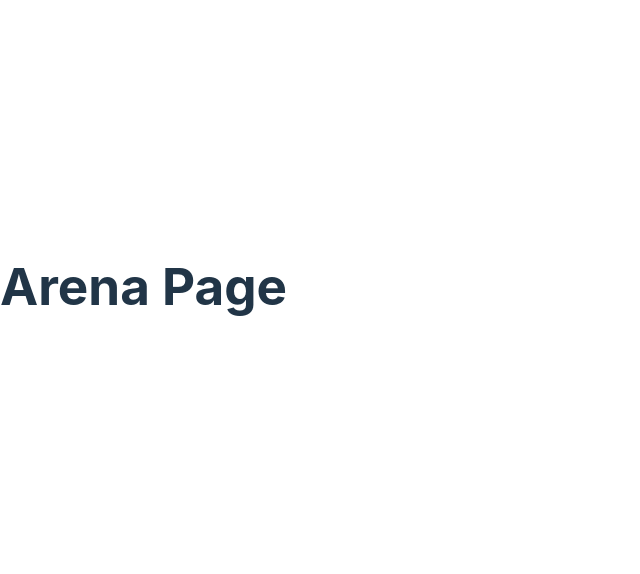
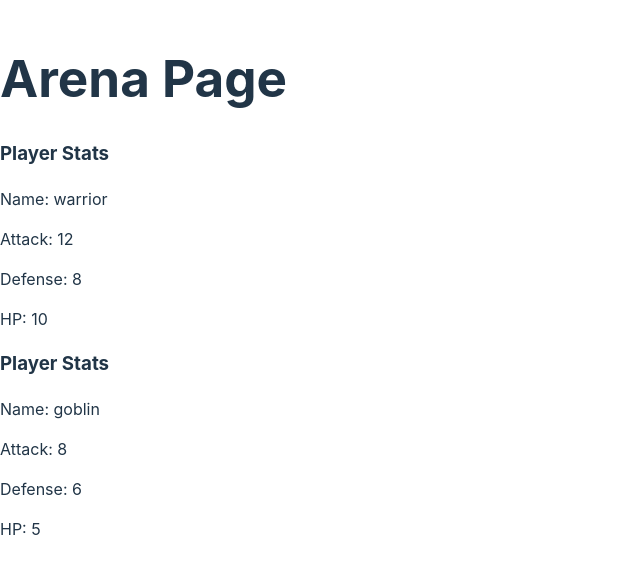
Before and after one commit to Uken81/fighting-fantasy, a React (Vite) app: page /arena in a window 1280 px wide. Shown: the part 114-688 px from the top of the page, without its empty margins (0-640 px from the left). Built offline with nearby package versions, Linux system fonts and the light colour scheme.

Commit message:
Create CharacterBuilds with test combatants. Create areana screen. Create CombatantStats components.

```diff
--- /dev/null
+++ b/src/CharactetBuilds/OpponentBuilds/goblin.ts
@@ -0,0 +1,13 @@
+export class Goblin {
+  name: string;
+  attack: number;
+  defense: number;
+  hp: number;
+
+  constructor(attack: number, defense: number, hp: number) {
+    this.name = 'goblin';
+    this.attack = attack;
+    this.defense = defense;
+    this.hp = hp;
+  }
+}
--- /dev/null
+++ b/src/CharactetBuilds/PlayerBuilds/warrior.ts
@@ -0,0 +1,13 @@
+export class PlayerWarrior {
+  public name: string;
+  public attack: number;
+  public defense: number;
+  public hp: number;
+
+  constructor(name: string, attack: number, defense: number, hp: number) {
+    this.name = name;
+    this.attack = attack;
+    this.defense = defense;
+    this.hp = hp;
+  }
+}
--- /dev/null
+++ b/src/Components/Combatants/CombatantStats.tsx
@@ -0,0 +1,13 @@
+import { Combatant } from '../../globalTypes';
+
+export const CombatantStats = ({ combatant }: { combatant: Combatant }) => {
+  return (
+    <div className="combatant-stats">
+      <h3>Player Stats</h3>
+      <p>Name: {combatant.name}</p>
+      <p>Attack: {combatant.attack}</p>
+      <p>Defense: {combatant.defense}</p>
+      <p>HP: {combatant.hp}</p>
+    </div>
+  );
+};
--- a/src/Routes/Arena.tsx
+++ b/src/Routes/Arena.tsx
@@ -1,3 +1,24 @@
+import { Goblin } from '../CharactetBuilds/OpponentBuilds/goblin';
+import { PlayerWarrior } from '../CharactetBuilds/PlayerBuilds/warrior';
+import { CombatantStats } from '../Components/Combatants/CombatantStats';
+
 export const Arena = () => {
-  return <h1>Arena Page</h1>;
+  const playerCharacter = new PlayerWarrior('warrior', 12, 8, 10);
+  const opponent = new Goblin(8, 6, 5);
+
+  return (
+    <div>
+      <div>
+        <h1>Arena Page</h1>
+      </div>
+      <div className="combatant-stats-container">
+        <div className="player-stats">
+          <CombatantStats combatant={playerCharacter} />
+        </div>
+        <div className="opponent-stats">
+          <CombatantStats combatant={opponent} />
+        </div>
+      </div>
+    </div>
+  );
 };
--- /dev/null
+++ b/src/globalTypes.ts
@@ -0,0 +1,6 @@
+export interface Combatant {
+  name: string;
+  attack: number;
+  defense: number;
+  hp: number;
+}
```
